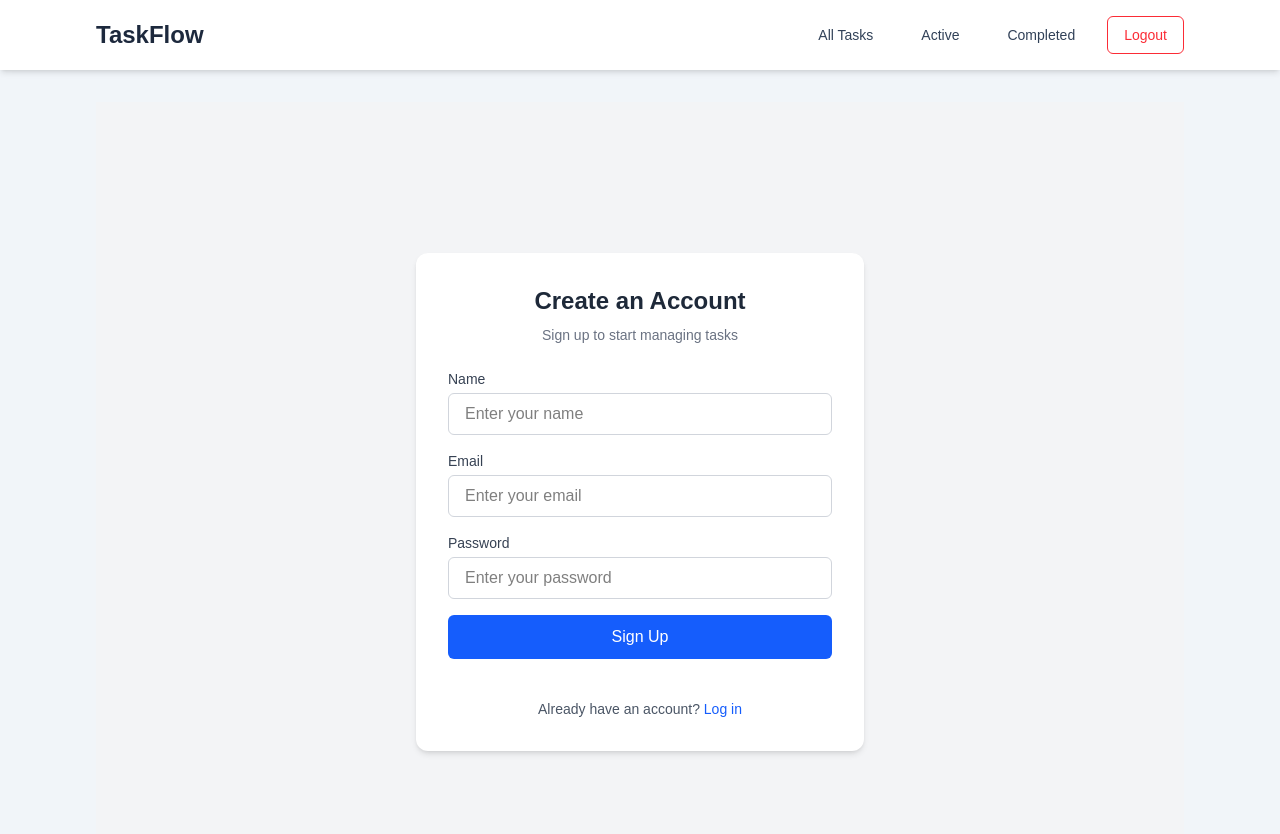
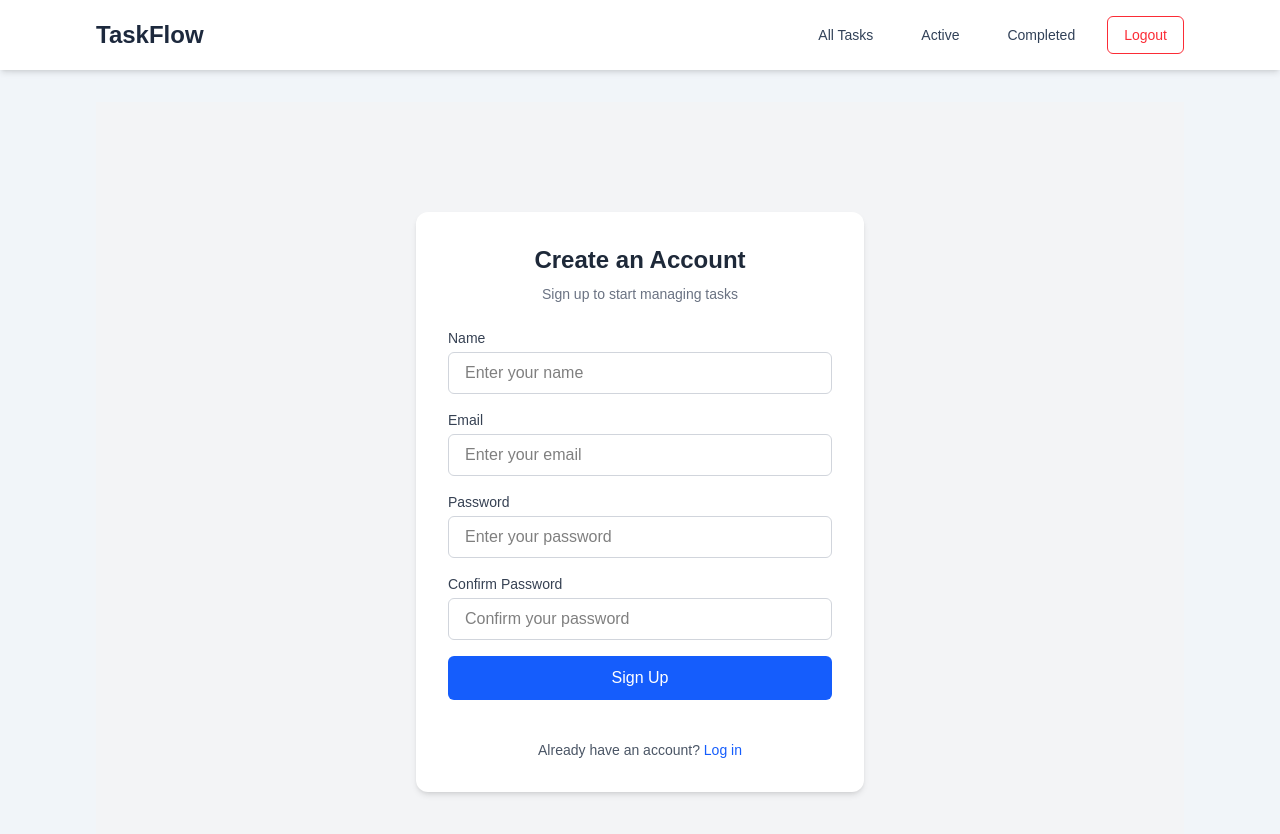
Before and after one commit to comfortmbah/task-manager, a React (Vite) app in the folder client/: page /register in a window 1280 px wide. Shown: the top 834 px of the page. Built offline with nearby package versions, Linux system fonts and the light colour scheme.

Commit message:
Add password confirmation field

```diff
--- a/client/src/pages/Register.jsx
+++ b/client/src/pages/Register.jsx
@@ -4,7 +4,7 @@ import { Link, useNavigate } from 'react-router-dom';
 import { useAuth } from '../context/AuthContext';
 
 function Register() {
-  const [formData, setFormData] = useState({ name: "", email: "", password: "" });
+  const [formData, setFormData] = useState({ name: "", email: "", password: "", confirmPassword: "" });
   const [error, setError] = useState("");
 
   const { login } = useAuth();
@@ -106,6 +106,26 @@ function Register() {
             />
           </div>
 
+          <div>
+            <label
+              htmlFor="confirmPassword"
+              className="mb-1 block text-sm font-medium text-gray-700"
+            >
+              Confirm Password
+            </label>
+
+            <input
+              type="password"
+              id="confirmPassword"
+              name="confirmPassword"
+              placeholder="Confirm your password"
+              value={formData.confirmPassword}
+              onChange={(e) => setFormData({ ...formData, confirmPassword: e.target.value})}
+              className="w-full rounded-md border border-gray-300 px-4 py-2 outline-none transition
+                focus:border-blue-500 focus:ring-2 focus:ring-blue-200"
+            />
+          </div>
+
           <button
             type="submit"
             className="w-full rounded-md bg-blue-600 py-2.5 font-medium text-white transition
```
